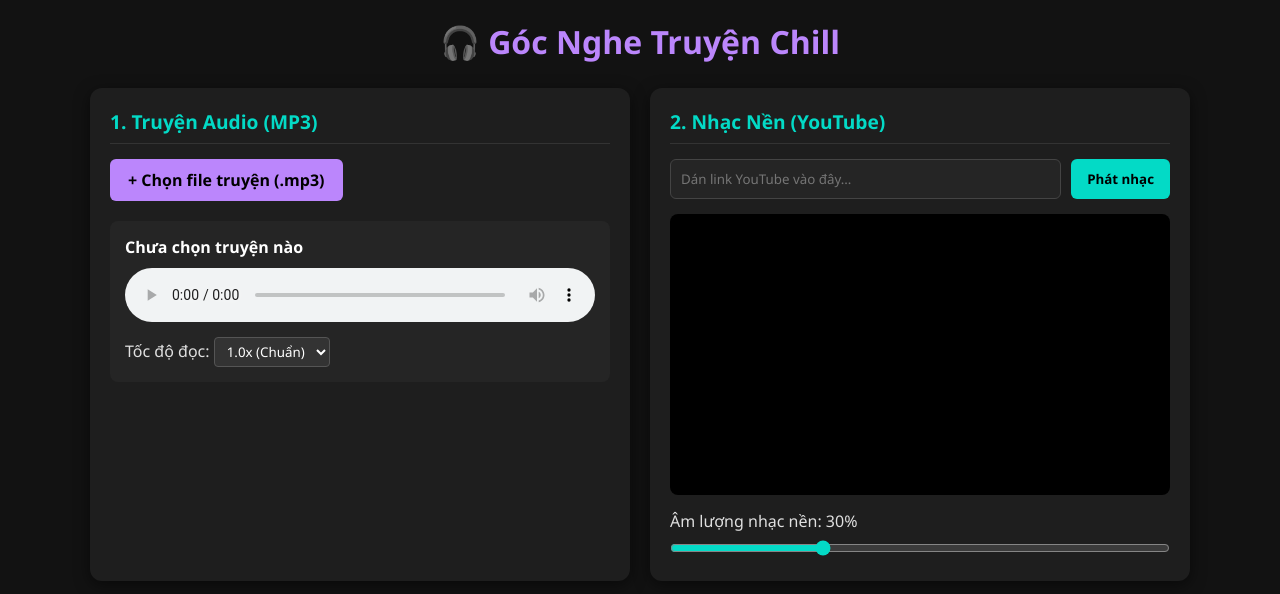
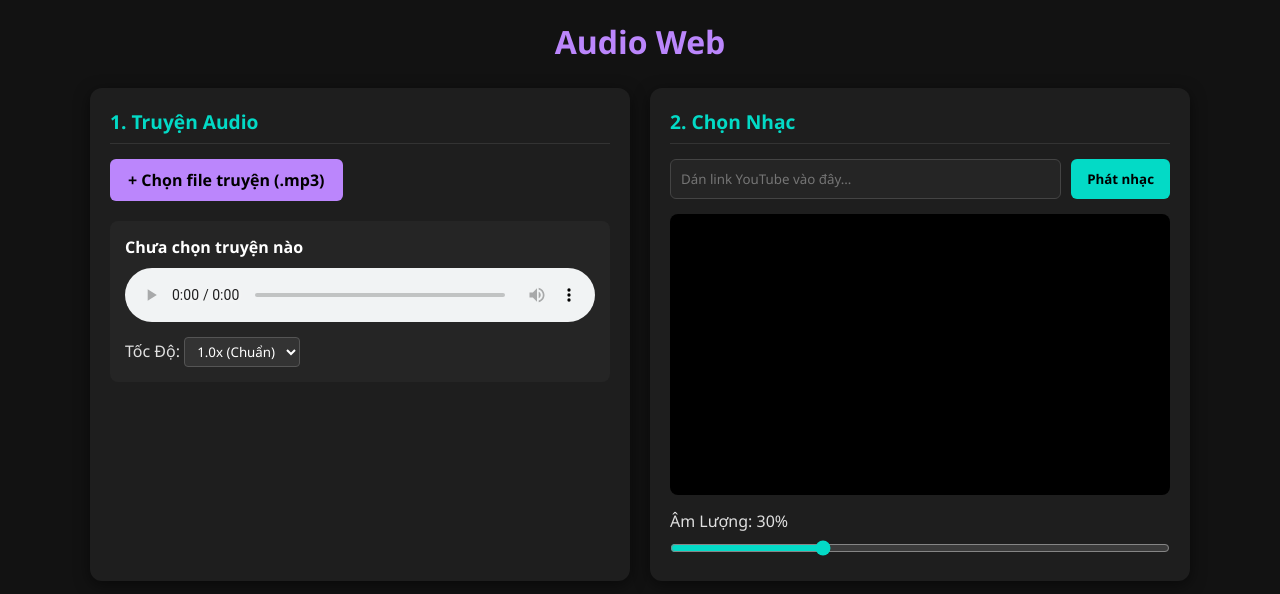
Before and after one commit to heathcliff707/web-audio, a plain HTML site: page index.html in a window 1280 px wide. Drawn offline with Linux system fonts and the light colour scheme.

Commit message:
Add files via upload

```diff
--- a/index.html
+++ b/index.html
@@ -10,12 +10,12 @@
 </head>
 <body>
     <div class="container">
-        <h1>🎧 Góc Nghe Truyện Chill</h1>
+        <h1>Audio Web</h1>
 
         <div class="main-grid">
             <!-- Khu vực 1: Trình phát truyện MP3 -->
             <section class="card">
-                <h2>1. Truyện Audio (MP3)</h2>
+                <h2>1. Truyện Audio</h2>
                 <div class="upload-box">
                     <label for="audio-upload" class="custom-file-upload">
                         + Chọn file truyện (.mp3)
@@ -28,7 +28,7 @@
                     <audio id="story-player" controls></audio>
 
                     <div class="speed-control">
-                        <label for="playback-speed">Tốc độ đọc:</label>
+                        <label for="playback-speed">Tốc Độ:</label>
                         <select id="playback-speed">
                             <option value="0.75">0.75x</option>
                             <option value="1" selected>1.0x (Chuẩn)</option>
@@ -44,7 +44,7 @@
 
             <!-- Khu vực 2: Nhạc nền YouTube -->
             <section class="card">
-                <h2>2. Nhạc Nền (YouTube)</h2>
+                <h2>2. Chọn Nhạc</h2>
                 <div class="yt-input-group">
                     <input type="text" id="yt-url" placeholder="Dán link YouTube vào đây...">
                     <button id="load-yt-btn">Phát nhạc</button>
@@ -55,7 +55,7 @@
                 </div>
 
                 <div class="volume-control">
-                    <label for="yt-volume">Âm lượng nhạc nền: <span id="vol-value">30</span>%</label>
+                    <label for="yt-volume">Âm Lượng: <span id="vol-value">30</span>%</label>
                     <input type="range" id="yt-volume" min="0" max="100" value="30">
                 </div>
             </section>
```
